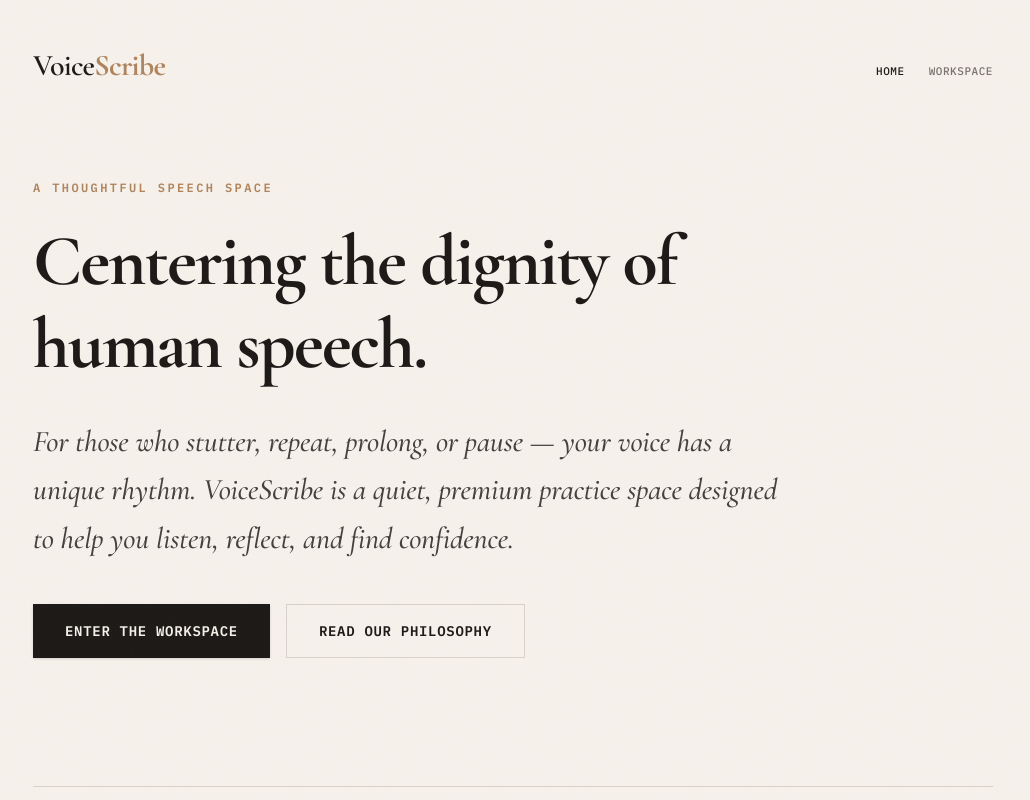
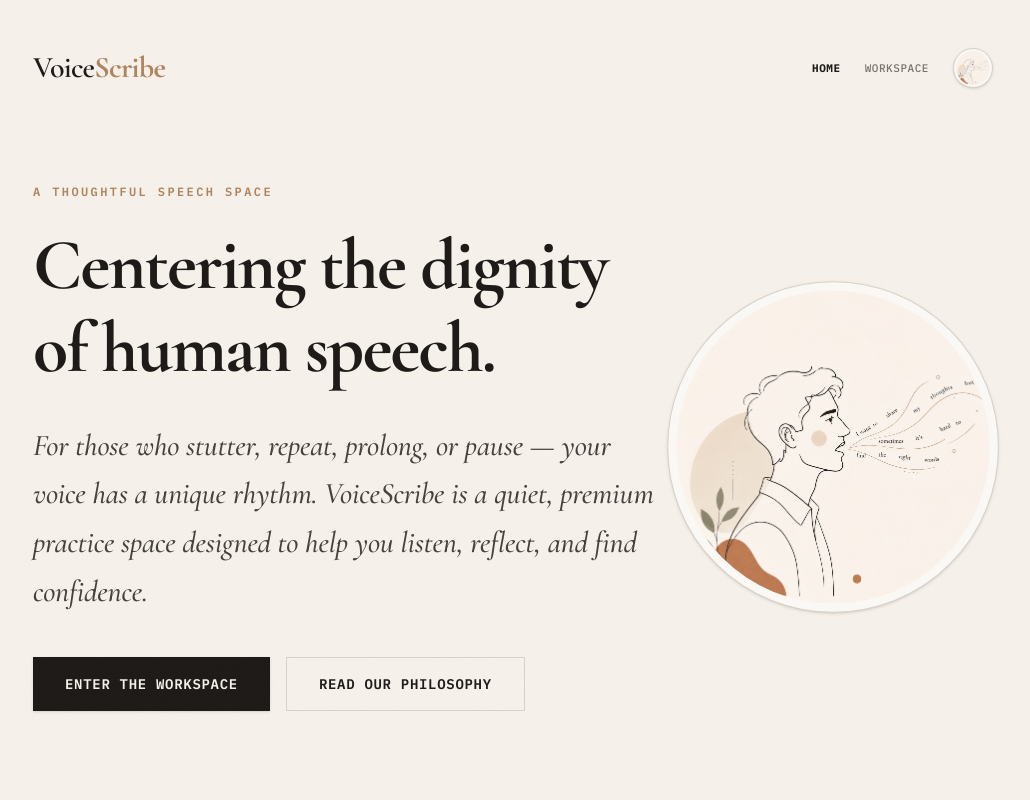
Before and after one commit to arj-co/VoiceScribe, a Next.js app: page / in a window 1280 px wide. Shown: the top 800 px of the page, without its empty margins (127-1157 px from the left). Built offline with nearby package versions, Linux system fonts and the light colour scheme.

Commit message:
design: integrate brand mascot into page headers and home hero layout

```diff
--- a/src/app/page.tsx
+++ b/src/app/page.tsx
@@ -1,24 +1,38 @@
 import Link from "next/link";
+import Image from "next/image";
 
 export default function Home() {
   return (
     <div className="min-h-screen bg-paper flex flex-col justify-between">
       {/* Editorial Navigation */}
-      <header className="mx-auto max-w-5xl w-full px-6 sm:px-8 pt-12 flex justify-between items-baseline">
+      <header className="mx-auto max-w-5xl w-full px-6 sm:px-8 pt-12 flex justify-between items-center">
         <h1 className="font-display text-3xl font-semibold tracking-tight text-ink">
           Voice<em className="not-italic font-bold text-copper">Scribe</em>
         </h1>
+        <div className="flex items-center gap-6">
           <nav className="flex gap-6 font-mono text-[11px] tracking-wider uppercase text-ink-muted">
-          <span className="text-ink">Home</span>
+            <span className="text-ink font-bold">Home</span>
             <Link href="/practice" className="hover:text-copper transition-colors">
               Workspace
             </Link>
           </nav>
+          <div className="relative h-10 w-10 rounded-full overflow-hidden border border-rule bg-cream p-0.5 shadow-sm flex-shrink-0">
+            <Image
+              src="/VoiceScribe.png"
+              alt="VoiceScribe Mascot"
+              fill
+              className="object-contain p-0.5 rounded-full"
+              priority
+            />
+          </div>
+        </div>
       </header>
 
       {/* Hero Section */}
       <main className="mx-auto max-w-5xl w-full px-6 sm:px-8 py-16 sm:py-24 flex-grow flex flex-col justify-center">
-        <div className="max-w-3xl">
+        <div className="grid grid-cols-1 md:grid-cols-3 gap-12 items-center">
+          {/* Hero text (2 columns on md) */}
+          <div className="md:col-span-2 max-w-2xl">
             <p className="font-mono text-xs tracking-[0.2em] uppercase text-copper font-semibold mb-6">
               A Thoughtful Speech Space
             </p>
@@ -42,6 +56,20 @@ export default function Home() {
               >
                 Read Our Philosophy
               </a>
+            </div>
+          </div>
+
+          {/* Hero Mascot (1 column on md) */}
+          <div className="flex justify-center md:justify-end">
+            <div className="relative h-60 w-60 sm:h-72 sm:w-72 md:h-80 md:w-80 rounded-full overflow-hidden border border-rule bg-cream p-3 shadow-sm flex-shrink-0 animate-breathe">
+              <Image
+                src="/VoiceScribe.png"
+                alt="VoiceScribe Brand Mascot"
+                fill
+                className="object-contain p-2 rounded-full"
+                priority
+              />
+            </div>
           </div>
         </div>
 
--- a/src/app/practice/page.tsx
+++ b/src/app/practice/page.tsx
@@ -5,21 +5,33 @@ import { AnalysisPanel } from "@/components/dashboard/analysis-panel";
 import { ProgressPanel } from "@/components/dashboard/progress-panel";
 import { SessionSummary } from "@/components/dashboard/session-summary";
 import Link from "next/link";
+import Image from "next/image";
 
 export default function PracticePage() {
   return (
     <div className="min-h-screen bg-paper flex flex-col justify-between">
       {/* Navigation header matching landing page */}
-      <header className="mx-auto max-w-5xl w-full px-6 sm:px-8 pt-12 flex justify-between items-baseline">
+      <header className="mx-auto max-w-5xl w-full px-6 sm:px-8 pt-12 flex justify-between items-center">
         <Link href="/" className="font-display text-3xl font-semibold tracking-tight text-ink hover:text-copper transition-colors">
           Voice<em className="not-italic font-bold text-copper">Scribe</em>
         </Link>
+        <div className="flex items-center gap-6">
           <nav className="flex gap-6 font-mono text-[11px] tracking-wider uppercase text-ink-muted">
             <Link href="/" className="hover:text-copper transition-colors">
               Home
             </Link>
             <span className="text-ink font-bold">Workspace</span>
           </nav>
+          <div className="relative h-10 w-10 rounded-full overflow-hidden border border-rule bg-cream p-0.5 shadow-sm flex-shrink-0">
+            <Image
+              src="/VoiceScribe.png"
+              alt="VoiceScribe Mascot"
+              fill
+              className="object-contain p-0.5 rounded-full"
+              priority
+            />
+          </div>
+        </div>
       </header>
 
       {/* Main Workspace — expanded to max-w-5xl (wider, less horizontal gap) */}
```
Lines whose indentation alone changed are shown as unchanged.
